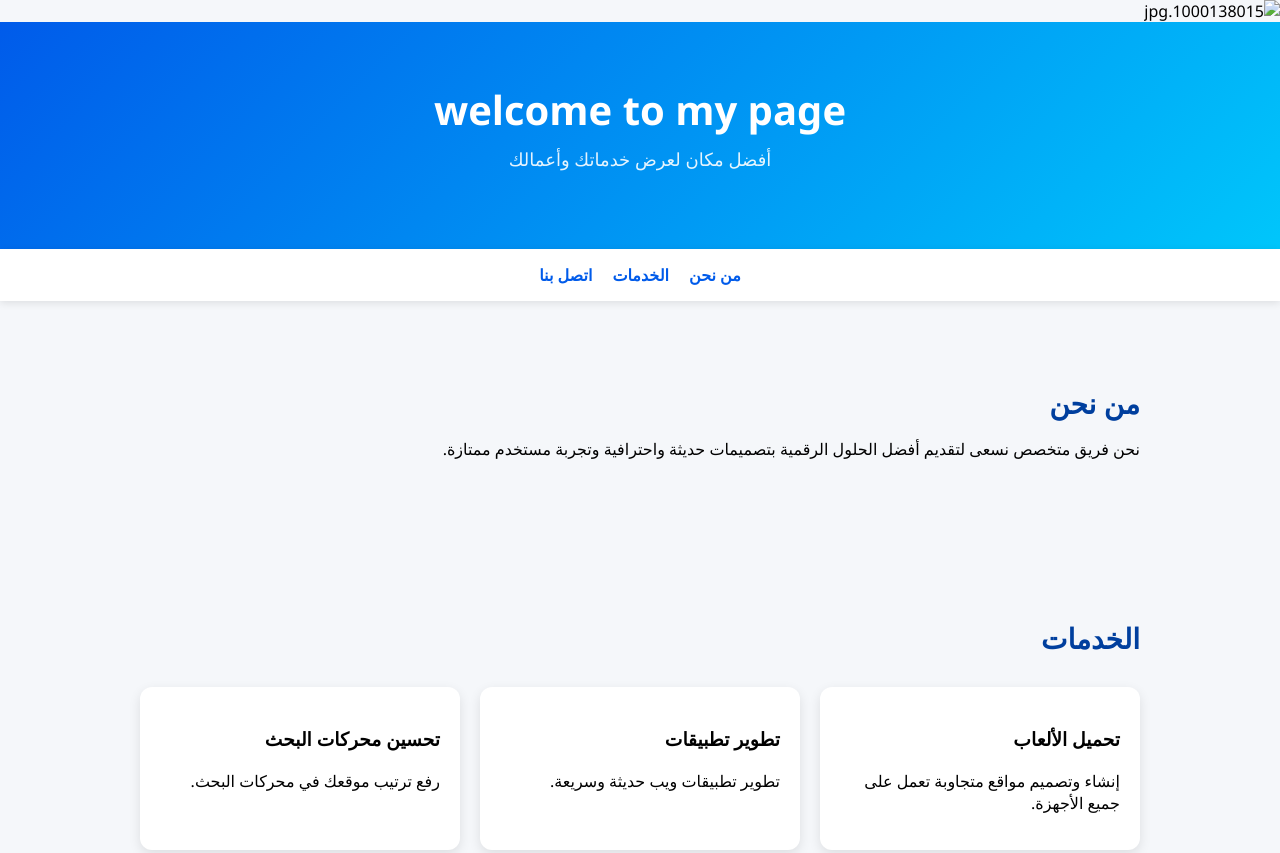
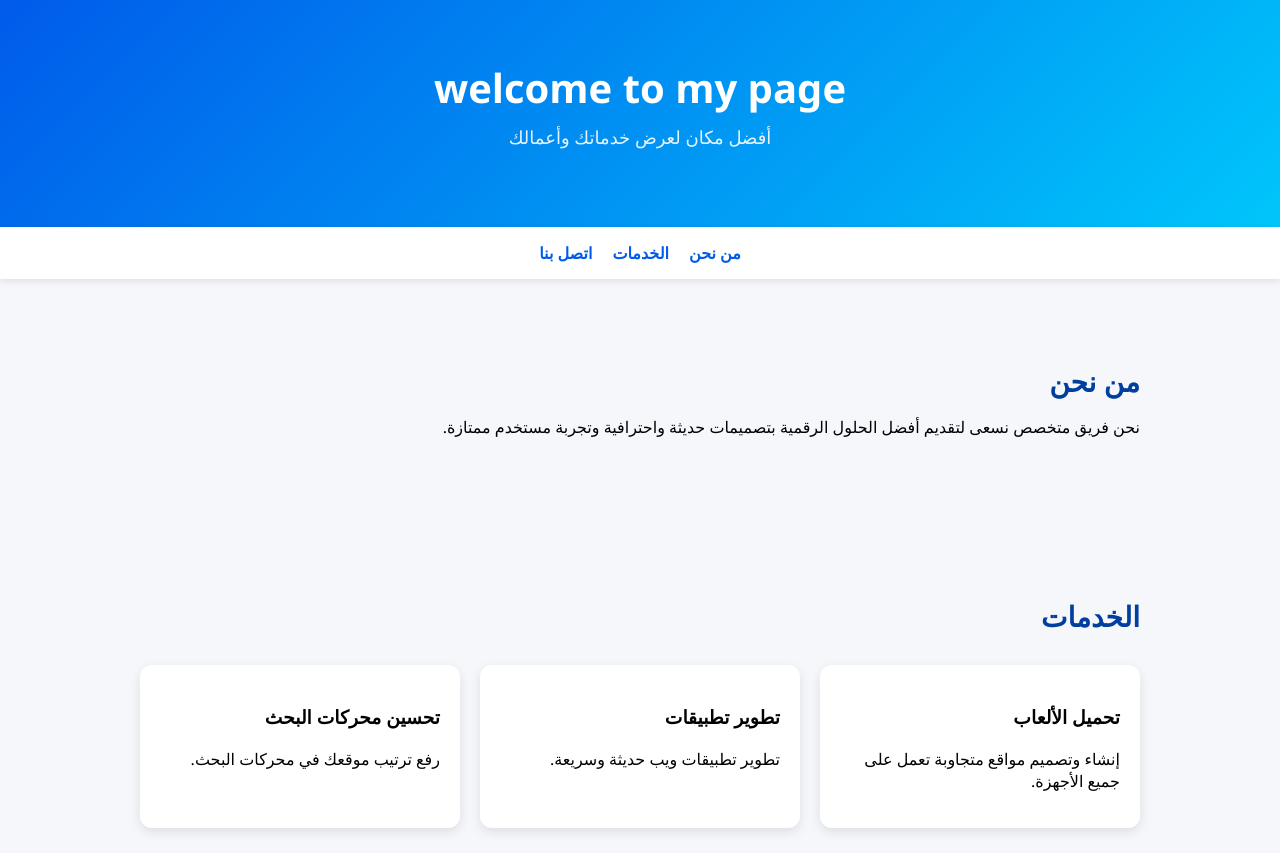
Before and after one commit to sedraoui349-web/My-web-sit, a plain HTML site: page index.html in a window 1280 px wide. Shown: the top 853 px of the page. Drawn offline with Linux system fonts and the light colour scheme.

Commit message:
Update index.html

```diff
--- a/index.html
+++ b/index.html
@@ -1,7 +1,6 @@
 <!DOCTYPE html>
 <html lang="ar" dir="rtl">
 <head>
-    <img src="photo.jpg" alt="1000138015.jpg" width="300">
     <meta charset="UTF-8" />
     <meta name="viewport" content="width=device-width, initial-scale=1.0" />
     <title>sdraoui </title>
```
